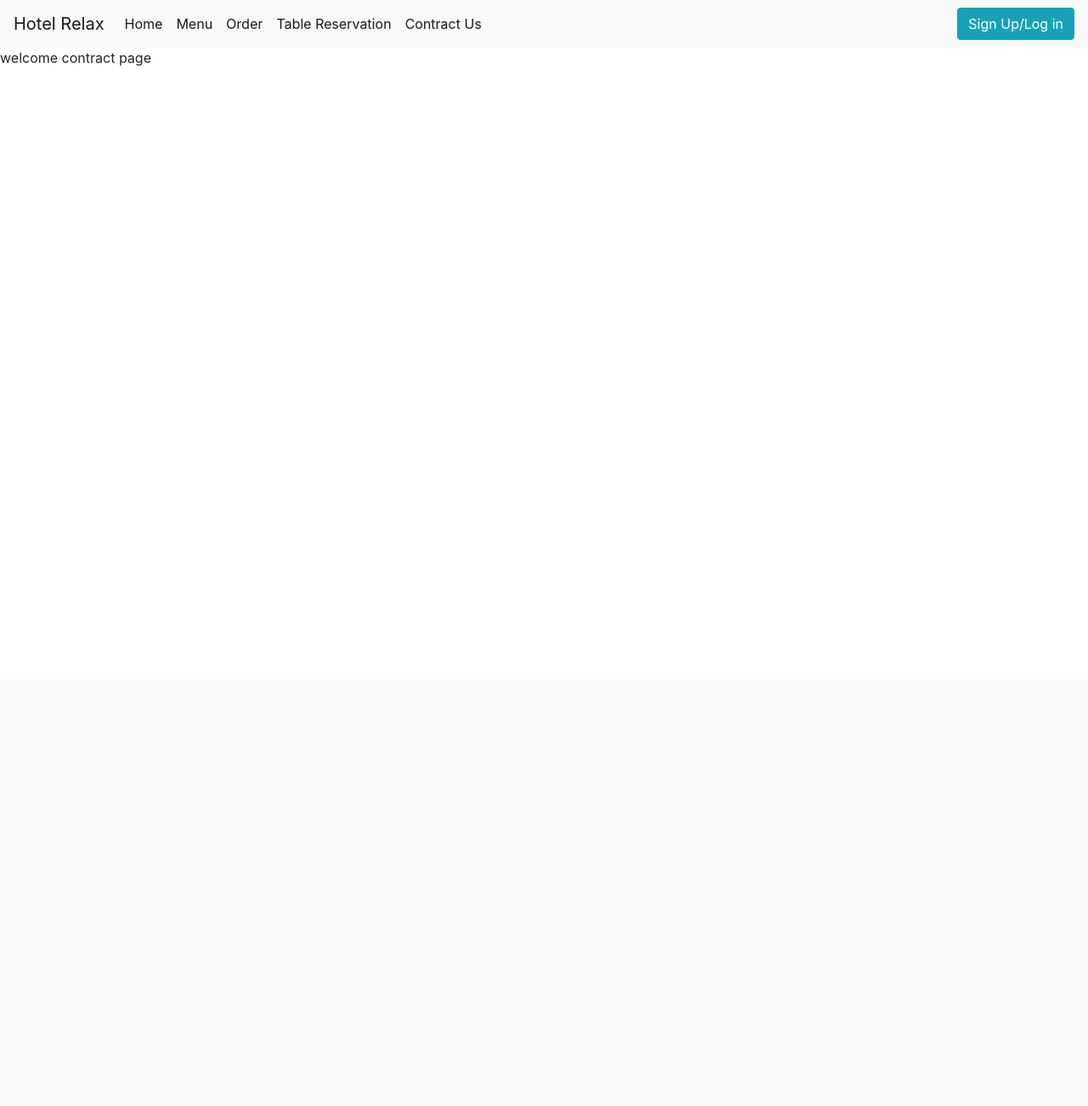
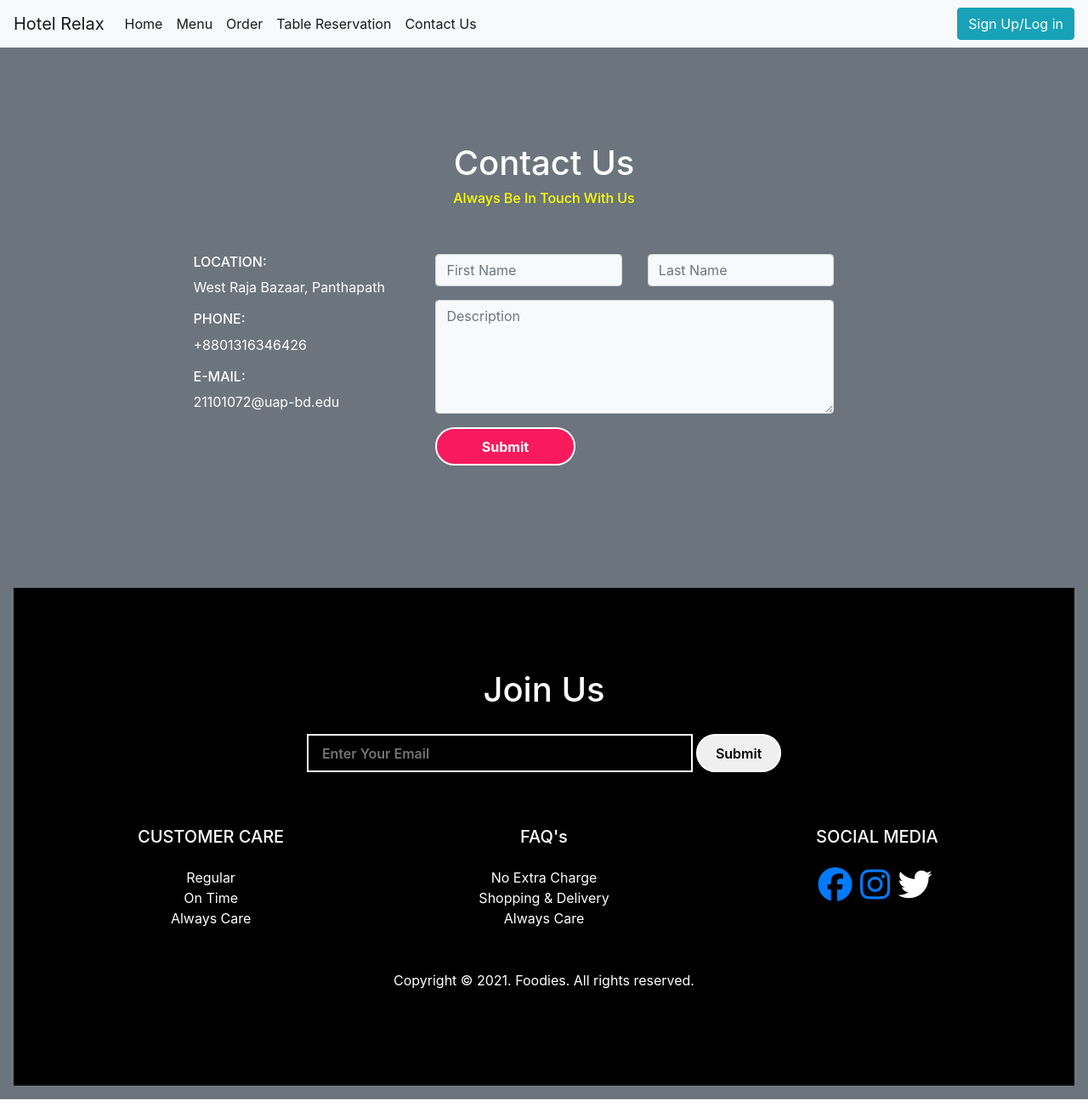
Before and after one commit to MehedyHridoy/Hotel_Relax, a Django app: page /contract/ in a window 1280 px wide. Shown: the whole page at 85% size. Before the commit the page ends 78 px from the top, so only its background shows below. Run offline with Django 4.2, Linux system fonts and the light colour scheme; some libraries are stand-ins or nearby versions.

Commit message:
Commit by MEHEDIIII

```diff
--- a/templates/contract.html
+++ b/templates/contract.html
@@ -3,13 +3,14 @@
 <html lang="en">
 <head>
     <meta charset="UTF-8">
+    <script src="https://kit.fontawesome.com/c26cd2166c.js"></script>
     <title>HomePage</title>
     <link rel="stylesheet" href="https://cdn.jsdelivr.net/npm/bootstrap@4.4.1/dist/css/bootstrap.min.css" integrity="sha384-Vkoo8x4CGsO3+Hhxv8T/Q5PaXtkKtu6ug5TOeNV6gBiFeWPGFN9MuhOf23Q9Ifjh" crossorigin="anonymous">
 
 </head>
 <body>
 <nav class="navbar navbar-expand-lg navbar-light bg-light">
-  <a class="navbar-brand" href="#">Hotel Relax</a>
+  <a class="navbar-brand" href="{% url 'home' %}">Hotel Relax</a>
   <button class="navbar-toggler" type="button" data-toggle="collapse" data-target="#navbarSupportedContent" aria-controls="navbarSupportedContent" aria-expanded="false" aria-label="Toggle navigation">
     <span class="navbar-toggler-icon"></span>
   </button>
@@ -32,7 +33,7 @@
       </li>
 
        <li class="nav-item active">
-        <a class="nav-link" href="{% url 'contract' %}">Contract Us</a>
+        <a class="nav-link" href="{% url 'contract' %}">Contact Us</a>
       </li>
     </ul>
     <form class="form-inline my-2 my-lg-0">
@@ -45,9 +46,118 @@
   </div>
 </nav>
 
-{% block content %}
-  <div>  welcome contract page </div>
-{% endblock %}
+
+         {#----------------------------------Start From Here-----------------------------#}
+
+<div class="p-3 mb-2 bg-secondary text-white">
+
+
+    <section class="contact py-5">
+        <div class="container py-5">
+            <div class="row">
+                <div class="col-lg-5 m-auto text-center">
+                    <h1>Contact Us</h1>
+                    <h6 style="color: yellow;">Always Be In Touch With Us</h6>
+                </div>
+            </div>
+            <div class="row py-5">
+                <div class="col-lg-9 m-auto">
+                    <div class="row">
+                        <div class="col-lg-4">
+                            <h6>LOCATION:</h6>
+                            <P>West Raja Bazaar, Panthapath</P>
+
+                            <h6>PHONE:</h6>
+                            <P>+8801316346426</P>
+
+                            <h6>E-MAIL:</h6>
+                            <P>21101072@uap-bd.edu</P>
+                        </div>
+
+                        <div class="col-lg-7">
+                            <div class="row">
+                                <div class="col-lg-6">
+                                    <input type="text" class="form-control bg-light" placeholder="First Name">
+                                </div>
+                                 <div class="col-lg-6">
+                                    <input type="text" class="form-control bg-light" placeholder="Last Name">
+                                </div>
+                            </div>
+
+                            <div class="row">
+                                <div class="col-lg-12 py-3">
+                                    <textarea name="" class="form-control bg-light" placeholder="Description" id="" cols="10" rows="5"></textarea>
+                                </div>
+                            </div>
+                            <button style="height: 45px; width: 35%; border: 2px solid white; background-color: rgb(248, 26, 92); color: white; font-weight: 700; border-radius: 60px; cursor: pointer">Submit</button>
+                        </div>
+                    </div>
+                </div>
+            </div>
+        </div>
+    </section>
+
+
+    <section class="news py-5" style="background-color: black; color: white">
+        <div class="container py-5">
+            <div class="row">
+                <div class="col-lg-9 m-auto text-center">
+                    <h1>Join Us</h1>
+                    <input type="text" class="px-3" placeholder="Enter Your Email" style="height: 45px; width: 55%; border: 2px solid white; outline: none; background: black; color: white; margin-top: 20px; font-weight: 600">
+                    <button style="height: 45px; width: 100px; border: 2px solid white; font-weight: 600; border-radius: 60px;">Submit</button>
+                </div>
+            </div>
+
+            <div class="row pt-5">
+                <div class="col-lg-11 text-center m-auto">
+                    <div class="row">
+                        <div class="col-lg-3  py-3">
+                            <h5 class="pb-3">CUSTOMER CARE</h5>
+                            <p style="margin: 0;">Regular</p>
+                            <p style="margin: 0;">On Time</p>
+                            <p style="margin: 0;">Always Care</p>
+                        </div>
+                        <div class="col-lg-6 py-3">
+                            <h5 class="pb-3">FAQ's</h5>
+                            <p style="margin: 0;">No Extra Charge</p>
+                            <p style="margin: 0;">Shopping & Delivery</p>
+                            <p style="margin: 0;">Always Care</p>
+                        </div>
+{#                        <div class="col-lg-3 py-3">#}
+{#                            <h5 class="pb-3">CUSTOMER CARE</h5>#}
+{#                            <p style="margin: 0;">Regular</p>#}
+{#                            <p style="margin: 0;">On Time</p>#}
+{#                            <p style="margin: 0;">Always Care</p>#}
+{#                        </div>#}
+                        <div class="col-lg-3 py-3">
+                            <h5 class="pb-3">SOCIAL MEDIA</h5>
+                            <span><a href="https://www.facebook.com/mehedy.hridoy.9?mibextid=ZbWKwL"><i class="fab fa-facebook" style="font-size: 2.5rem; cursor: pointer; padding-right: 5px;"></i></span>
+                            <span><a href="https://www.instagram.com/mehedy_hridoy25/"><i class="fab fa-instagram" style="font-size: 2.5rem; cursor: pointer; padding-right: 5px;"></i></span>
+                            <span><a href="https://twitter.com/Mehedy_ridoy25"></a><i class="fab fa-twitter" style="font-size: 2.5rem; cursor: pointer; padding-right: 5px;"></i></span>
+                        </div>
+                    </div>
+                </div>
+            </div>
+
+            <hr>
+            <p class="text-center">Copyright © 2021. Foodies. All rights reserved.</p>
+
+        </div>
+    </section>
+
+
+
+
+
+
+
+
+
+
+
+
+
+</div>
 
 </body>
 </html>
--- a/templates/home.html
+++ b/templates/home.html
@@ -11,7 +11,7 @@
 </head>
 <body>
 <nav class="navbar navbar-expand-lg navbar-light bg-light">
-  <a class="navbar-brand" href="#">Hotel Relax</a>
+  <a class="navbar-brand" href="{% url 'home' %}">Hotel Relax</a>
   <button class="navbar-toggler" type="button" data-toggle="collapse" data-target="#navbarSupportedContent" aria-controls="navbarSupportedContent" aria-expanded="false" aria-label="Toggle navigation">
     <span class="navbar-toggler-icon"></span>
   </button>
@@ -34,7 +34,7 @@
       </li>
 
        <li class="nav-item active">
-        <a class="nav-link" href="{% url 'contract' %}">Contract Us</a>
+        <a class="nav-link" href="{% url 'contract' %}">Contact Us</a>
       </li>
     </ul>
     <form class="form-inline my-2 my-lg-0">
--- a/templates/menu.html
+++ b/templates/menu.html
@@ -33,7 +33,7 @@
       </li>
 
        <li class="nav-item active">
-        <a class="nav-link" href="{% url 'contract' %}">Contract Us</a>
+        <a class="nav-link" href="{% url 'contract' %}">Contact Us</a>
       </li>
     </ul>
     <form class="form-inline my-2 my-lg-0">
@@ -52,7 +52,7 @@
     <div class="container">
         <div class="row py-5">
             <div class="col-lg-8 m-auto text-center">
-                <h1>Food Menu</h1>
+                <h1>Our Food Menu</h1>
 {#                <h6 style="color: red">Stay fit, Eat healthy </h6>#}
             </div>
         </div>
@@ -182,7 +182,7 @@
 
         <div class="row">
             <div class="col-lg-6 text-center m-auto">
-                <button style="color: black; background: skyblue"><strong>Order Now</strong></button>
+                <button style="height: 45px; width: 35%; border: none; outline: none; background-color: rgb(248, 26, 92); color: white; font-weight: 700; border-radius: 60px;"><strong>Order Now</strong></button>
             </div>
         </div>
 
--- a/templates/nave.html
+++ b/templates/nave.html
@@ -31,7 +31,7 @@
       </li>
 
        <li class="nav-item active">
-        <a class="nav-link" href="{% url 'contract' %}">Contract Us</a>
+        <a class="nav-link" href="{% url 'contract' %}">Contact Us</a>
       </li>
     </ul>
     <form class="form-inline my-2 my-lg-0">
--- a/templates/order.html
+++ b/templates/order.html
@@ -9,7 +9,7 @@
 </head>
 <body>
 <nav class="navbar navbar-expand-lg navbar-light bg-light">
-  <a class="navbar-brand" href="#">Hotel Relax</a>
+  <a class="navbar-brand" href="{% url 'home' %}">Hotel Relax</a>
   <button class="navbar-toggler" type="button" data-toggle="collapse" data-target="#navbarSupportedContent" aria-controls="navbarSupportedContent" aria-expanded="false" aria-label="Toggle navigation">
     <span class="navbar-toggler-icon"></span>
   </button>
@@ -32,7 +32,7 @@
       </li>
 
        <li class="nav-item active">
-        <a class="nav-link" href="{% url 'contract' %}">Contract Us</a>
+        <a class="nav-link" href="{% url 'contract' %}">Contact Us</a>
       </li>
     </ul>
     <form class="form-inline my-2 my-lg-0">
--- a/templates/reservation.html
+++ b/templates/reservation.html
@@ -9,7 +9,7 @@
 </head>
 <body>
 <nav class="navbar navbar-expand-lg navbar-light bg-light">
-  <a class="navbar-brand" href="#">Hotel Relax</a>
+  <a class="navbar-brand" href="{% url 'home' %}">Hotel Relax</a>
   <button class="navbar-toggler" type="button" data-toggle="collapse" data-target="#navbarSupportedContent" aria-controls="navbarSupportedContent" aria-expanded="false" aria-label="Toggle navigation">
     <span class="navbar-toggler-icon"></span>
   </button>
@@ -32,7 +32,7 @@
       </li>
 
        <li class="nav-item active">
-        <a class="nav-link" href="#">Contract Us</a>
+        <a class="nav-link" href="#">Contact Us</a>
       </li>
     </ul>
     <form class="form-inline my-2 my-lg-0">
```
